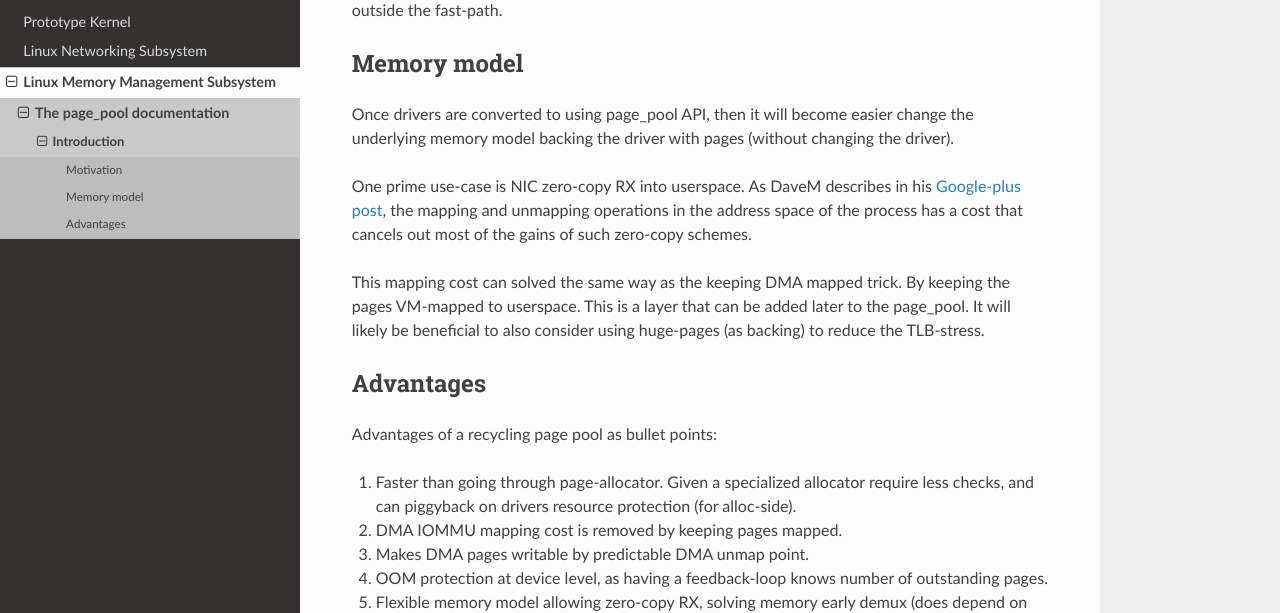
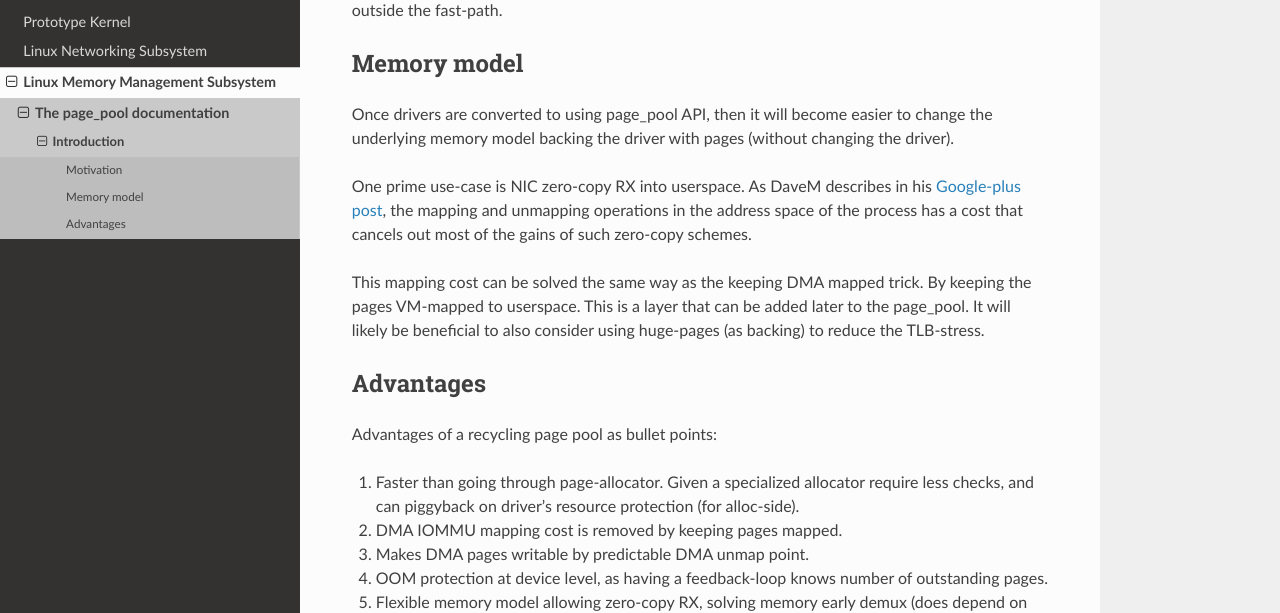
Before and after one commit to netoptimizer/prototype-kernel, a Sphinx documentation site: the page built from kernel/Documentation/vm/page_pool/introduction.rst, in a window 1280 px wide and 900 px high, scrolled down 448 px. Shown: the part 153-766 px from the top of the window. Built offline with Sphinx 7.4.7 and the Read the Docs theme 2.0.0, drawn with Linux system fonts in a browser that asks for light colours.

Commit message:
docs: minor fixes page_pool introduction.rst
Signed-off-by: Jesper Dangaard Brouer <brouer@redhat.com>

```diff
--- a/kernel/Documentation/vm/page_pool/introduction.rst
+++ b/kernel/Documentation/vm/page_pool/introduction.rst
@@ -31,7 +31,7 @@ Memory model
 ============
 
 Once drivers are converted to using page_pool API, then it will become
-easier change the underlying memory model backing the driver with
+easier to change the underlying memory model backing the driver with
 pages (without changing the driver).
 
 One prime use-case is NIC zero-copy RX into userspace.  As DaveM
@@ -39,7 +39,7 @@ describes in his `Google-plus post`_, the mapping and unmapping
 operations in the address space of the process has a cost that cancels
 out most of the gains of such zero-copy schemes.
 
-This mapping cost can solved the same way as the keeping DMA mapped
+This mapping cost can be solved the same way as the keeping DMA mapped
 trick.  By keeping the pages VM-mapped to userspace.  This is a layer
 that can be added later to the page_pool.  It will likely be
 beneficial to also consider using huge-pages (as backing) to reduce
@@ -54,7 +54,7 @@ Advantages
 Advantages of a recycling page pool as bullet points:
 
 1) Faster than going through page-allocator.  Given a specialized
-   allocator require less checks, and can piggyback on drivers
+   allocator require less checks, and can piggyback on driver's
    resource protection (for alloc-side).
 
 2) DMA IOMMU mapping cost is removed by keeping pages mapped.
```
